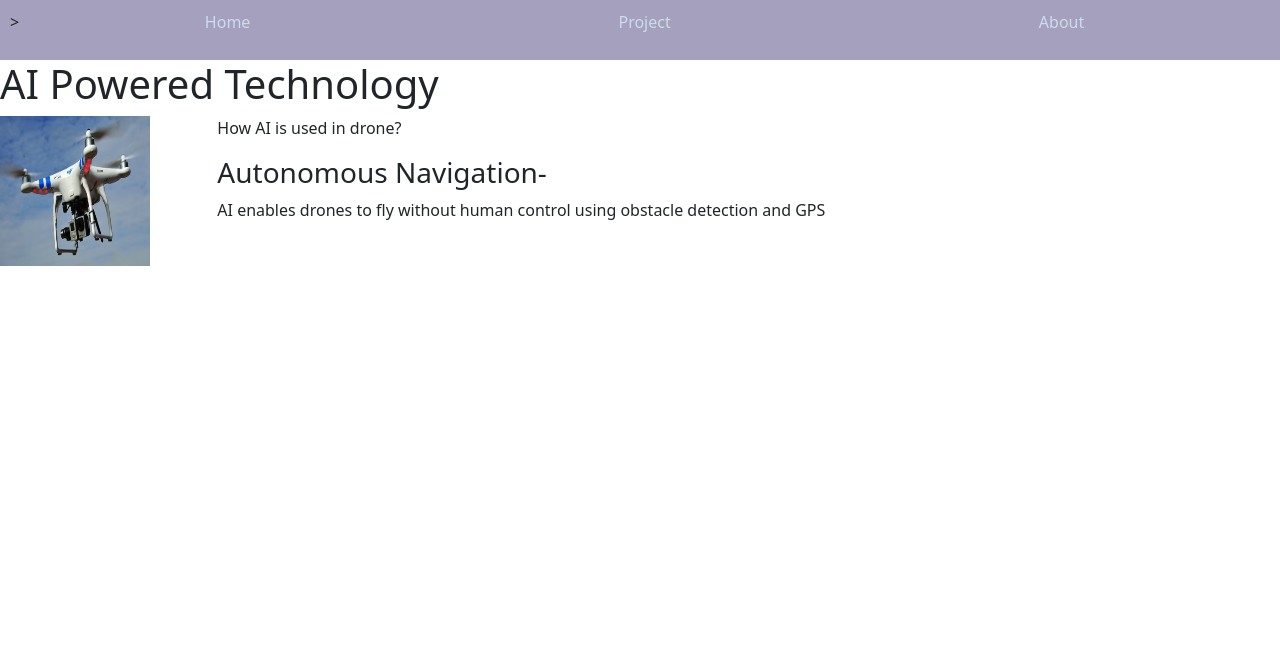
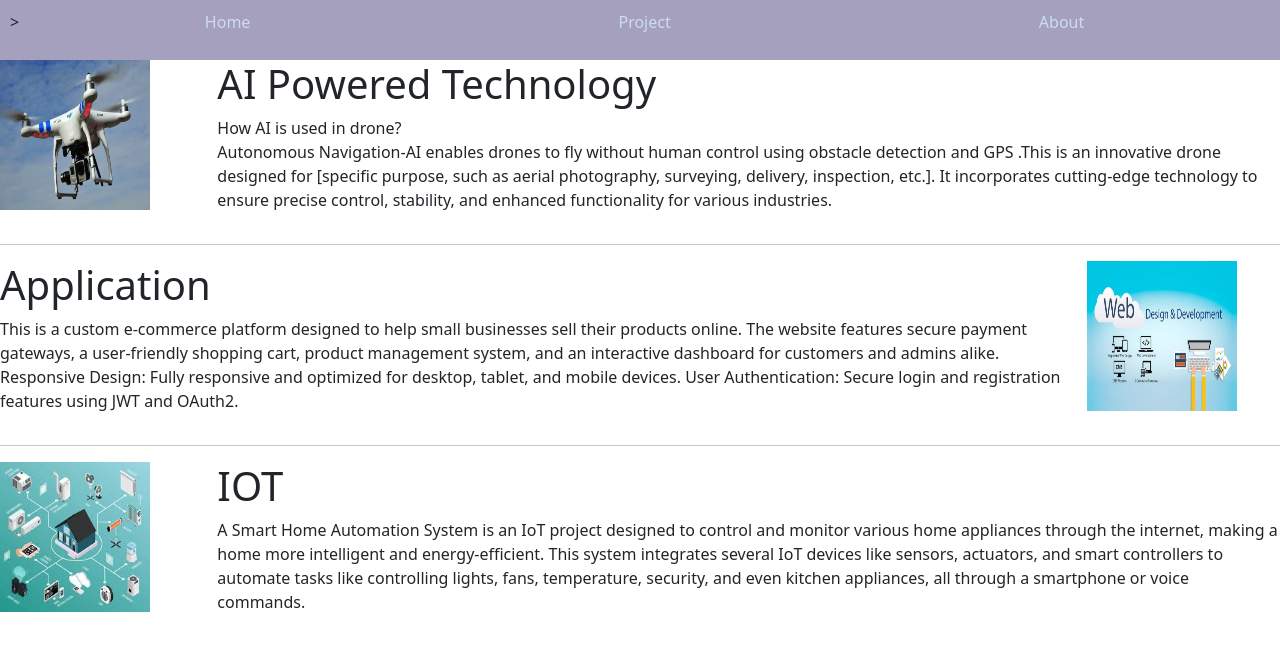
Before and after one commit to ManjariArulJothi/portfolio, a plain HTML site: page project.html in a window 1280 px wide. Drawn offline with nearby package versions, Linux system fonts and the light colour scheme.

Commit message:
last commit

```diff
--- a/project.html
+++ b/project.html
@@ -22,19 +22,45 @@
             <li><a href="./about.html" >About</a></li>
         </ul>
     </nav>
-    <h1>AI Powered Technology</h1>
+
     <div class="row">
 
         <div class="col-md-2 div1">
             <img class="img" src="./drone.avif" > </div>
             <div class="col-md-10 div ">
+                <h1>AI Powered Technology</h1>
                 <p>How AI is used in drone? <br>
-                <h3>Autonomous Navigation-</h3> AI enables drones to fly without human control using obstacle detection and GPS</p> </div>
-
+                Autonomous Navigation-AI enables drones to fly without human control using obstacle detection and GPS .This  is an innovative drone designed for [specific purpose, such as aerial photography, surveying, delivery, inspection, etc.]. It incorporates cutting-edge technology to ensure precise control, stability, and enhanced functionality for various industries.</p> </div>
 
 
     </div>
+    <hr>
+    <div class="row">
 
+        <div class="col-md-10 div1">
+            <h1>Application</h1>
+            <p>This is a custom e-commerce platform designed to help small businesses sell their products online. The website features secure payment gateways, a user-friendly shopping cart, product management system, and an interactive dashboard for customers and admins alike.
+                Responsive Design: Fully responsive and optimized for desktop, tablet, and mobile devices.
+                User Authentication: Secure login and registration features using JWT and OAuth2.
+
+</p> </div>
+            <div class="col-md-2 div ">
+
+
+                <img class="img" src="./web.png" > </div>
+
+    </div>
+<hr>
+<div class="row">
+
+    <div class="col-md-2 div1">
+        <img class="img" src="./iot.jfif" > </div>
+        <div class="col-md-10 div ">
+            <h1>IOT</h1>
+            <p>A Smart Home Automation System is an IoT project designed to control and monitor various home appliances through the internet, making a home more intelligent and energy-efficient. This system integrates several IoT devices like sensors, actuators, and smart controllers to automate tasks like controlling lights, fans, temperature, security, and even kitchen appliances, all through a smartphone or voice commands.</p> </div>
+
+
+</div>
 
 </body>
 </html>
```
Also changed, not shown: about.html (+20 -5 lines), iot.jfif (added), web.png (added).
